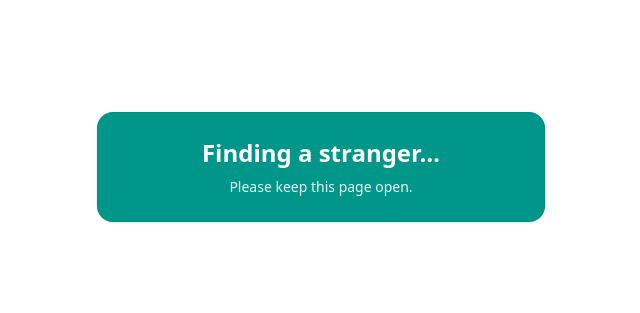
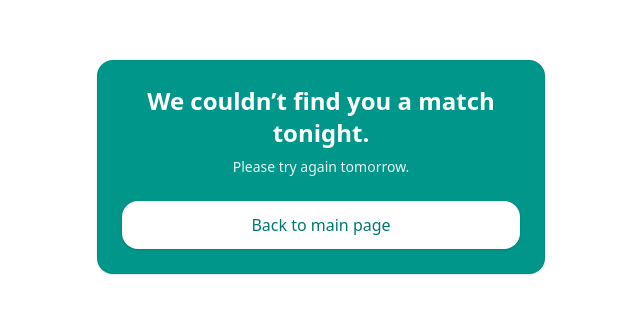
Before and after one commit to kenjoalforque-beep/hi-stranger-davao, a Next.js app: page /wait in a window 1280 px wide. Shown: the part 233-546 px from the top of the page, without its empty margins (319-959 px from the left). Built offline with nearby package versions, Linux system fonts and the light colour scheme.

Commit message:
Finalize cutoffs + end messages + wait page no-match handling

```diff
--- a/app/api/end/route.ts
+++ b/app/api/end/route.ts
@@ -22,8 +22,16 @@ export async function POST(req: Request) {
   const room_id = body?.room_id;
   const user_token = body?.user_token;
 
+  // ✅ NEW: mode controls whether this counts toward the nightly self-end limit
+  // "user"  = user clicked End chat (counts + enforces limit)
+  // "system" = auto-close at 10PM (does NOT count, does NOT enforce limit)
+  const mode: "user" | "system" = body?.mode === "system" ? "system" : "user";
+
   if (!isUuid(room_id) || !isUuid(user_token)) {
-    return NextResponse.json({ ok: false, error: "invalid_payload" }, { status: 400 });
+    return NextResponse.json(
+      { ok: false, error: "invalid_payload" },
+      { status: 400 }
+    );
   }
 
   const admin = supabaseAdmin();
@@ -36,11 +44,18 @@ export async function POST(req: Request) {
     .maybeSingle();
 
   if (roomRes.error) {
-    return NextResponse.json({ ok: false, error: "db_error", details: roomRes.error.message }, { status: 500 });
+    return NextResponse.json(
+      { ok: false, error: "db_error", details: roomRes.error.message },
+      { status: 500 }
+    );
   }
 
   const room = roomRes.data;
-  if (!room) return NextResponse.json({ ok: false, error: "room_not_found" }, { status: 404 });
+  if (!room)
+    return NextResponse.json(
+      { ok: false, error: "room_not_found" },
+      { status: 404 }
+    );
 
   if (room.ended_at) {
     return NextResponse.json({ ok: true, ended: true });
@@ -53,7 +68,10 @@ export async function POST(req: Request) {
     .in("id", [room.a_queue_id, room.b_queue_id]);
 
   if (qRes.error) {
-    return NextResponse.json({ ok: false, error: "db_error", details: qRes.error.message }, { status: 500 });
+    return NextResponse.json(
+      { ok: false, error: "db_error", details: qRes.error.message },
+      { status: 500 }
+    );
   }
 
   const rows = qRes.data ?? [];
@@ -68,7 +86,28 @@ export async function POST(req: Request) {
     return NextResponse.json({ ok: false, error: "not_in_room" }, { status: 403 });
   }
 
-  // 3) Read current per-night count WITHOUT resetting it
+  // ✅ SYSTEM MODE: end the room WITHOUT touching night_limits
+  if (mode === "system") {
+    const endRes = await admin
+      .from("rooms")
+      .update({
+        ended_at: new Date().toISOString(),
+        ended_by_token: user_token,
+        ended_by_side: side,
+      })
+      .eq("id", room_id);
+
+    if (endRes.error) {
+      return NextResponse.json(
+        { ok: false, error: "db_error", details: endRes.error.message },
+        { status: 500 }
+      );
+    }
+
+    return NextResponse.json({ ok: true, ended: true, mode: "system" });
+  }
+
+  // 3) USER MODE: Read current per-night count WITHOUT resetting it
   const night_date = philippineDateISO();
 
   const readRes = await admin
@@ -79,7 +118,10 @@ export async function POST(req: Request) {
     .maybeSingle();
 
   if (readRes.error) {
-    return NextResponse.json({ ok: false, error: "db_error", details: readRes.error.message }, { status: 500 });
+    return NextResponse.json(
+      { ok: false, error: "db_error", details: readRes.error.message },
+      { status: 500 }
+    );
   }
 
   let currentCount = Number(readRes.data?.self_end_count ?? 0);
@@ -91,7 +133,10 @@ export async function POST(req: Request) {
       .insert({ user_token, night_date, self_end_count: 0 });
 
     if (ins.error) {
-      return NextResponse.json({ ok: false, error: "db_error", details: ins.error.message }, { status: 500 });
+      return NextResponse.json(
+        { ok: false, error: "db_error", details: ins.error.message },
+        { status: 500 }
+      );
     }
 
     currentCount = 0;
@@ -112,7 +157,10 @@ export async function POST(req: Request) {
     .eq("id", room_id);
 
   if (endRes.error) {
-    return NextResponse.json({ ok: false, error: "db_error", details: endRes.error.message }, { status: 500 });
+    return NextResponse.json(
+      { ok: false, error: "db_error", details: endRes.error.message },
+      { status: 500 }
+    );
   }
 
   // 5) Increment per-night count
@@ -125,8 +173,11 @@ export async function POST(req: Request) {
     .eq("night_date", night_date);
 
   if (incRes.error) {
-    return NextResponse.json({ ok: false, error: "db_error", details: incRes.error.message }, { status: 500 });
+    return NextResponse.json(
+      { ok: false, error: "db_error", details: incRes.error.message },
+      { status: 500 }
+    );
   }
 
-  return NextResponse.json({ ok: true, ended: true, self_end_count: newCount, night_date });
+  return NextResponse.json({ ok: true, ended: true, self_end_count: newCount, night_date, mode: "user" });
 }
--- a/app/page.tsx
+++ b/app/page.tsx
@@ -2,7 +2,7 @@
 
 import { useEffect, useState } from "react";
 
-type Status = "open" | "entry_closed" | "matching_closed" | "closed";
+type Status = "open" | "entry_closed" | "closed";
 
 function getPhilippineNowParts() {
   const now = new Date();
@@ -234,16 +234,18 @@ export default function Page() {
       const data = await res.json().catch(() => null);
 
       if (!res.ok || !data?.ok) {
+
         const msg =
   data?.error === "entry_closed"
-            ? "Entry is closed for tonight."
-            : data?.error === "matching_closed"
-            ? "Matching is closed for tonight."
+    ? "Matching is now closed for tonight."
     : data?.error === "closed"
     ? "Come back at 9:00 PM."
     : data?.error === "invalid_payload"
     ? "Please select both options."
     : "Something went wrong. Please try again.";
+
+
+
         setJoinError(msg);
         return;
       }
@@ -332,8 +334,6 @@ export default function Page() {
   {status === "open"
     ? "Open"
     : status === "entry_closed"
-    ? "Entry closed"
-    : status === "matching_closed"
     ? "Matching closed"
     : "Closed"}
 </span>
@@ -439,16 +439,24 @@ export default function Page() {
           >
             {joining
   ? "Joining…"
-              : ready
+  : status === "open" && ready
   ? "Find a Stranger"
   : status === "open"
   ? "Select your options to continue"
   : status === "entry_closed"
-              ? "Entry closed for tonight"
-              : status === "matching_closed"
-              ? "Matching closed"
+  ? "Matching is now closed for tonight"
   : "Come back at 9:00 PM"}
+
 </button>
+
+          {!joining && status === "entry_closed" && (
+  <p className="mt-3 text-sm text-gray-700 text-center">
+    Please come back tomorrow to find a match.
+  </p>
+)}
+
+
+
 
           {joinError ? (
             <div className="mt-3 rounded-2xl border border-red-200 bg-red-50 p-3 text-sm text-red-700">
--- a/app/room/[id]/page.tsx
+++ b/app/room/[id]/page.tsx
@@ -556,7 +556,7 @@ export default function RoomPage() {
     const subtitle =
       endedReason === "system"
         ? "Thank you for chatting tonight. See you tomorrow."
-        : "Try to find another partner.";
+        : "Try to find a new match.";
 
 
     return (
--- a/app/wait/page.tsx
+++ b/app/wait/page.tsx
@@ -1,17 +1,97 @@
 "use client";
 
-import { Suspense, useEffect } from "react";
+import { Suspense, useEffect, useMemo, useRef, useState } from "react";
 import { useSearchParams } from "next/navigation";
+
+type WaitState = "searching" | "no_match" | "closed";
+
+function getManilaNowParts() {
+  const now = new Date();
+
+  const tf = new Intl.DateTimeFormat("en-US", {
+    timeZone: "Asia/Manila",
+    hour: "2-digit",
+    minute: "2-digit",
+    second: "2-digit",
+    hour12: false,
+  });
+
+  const tp = tf.formatToParts(now).reduce<Record<string, string>>((a, p) => {
+    if (p.type !== "literal") a[p.type] = p.value;
+    return a;
+  }, {});
+
+  const hh = Number(tp.hour ?? "0");
+  const mm = Number(tp.minute ?? "0");
+  const ss = Number(tp.second ?? "0");
+  return { hh, mm, ss };
+}
+
+function isAfterManilaTime(h: number, m: number) {
+  const { hh, mm } = getManilaNowParts();
+  return hh > h || (hh === h && mm >= m);
+}
 
 function WaitInner() {
   const searchParams = useSearchParams();
   const queueId = searchParams.get("qid");
 
-  useEffect(() => {
-    if (!queueId) return;
+  const [state, setState] = useState<WaitState>("searching");
 
-    // Poll matching API
-    const interval = setInterval(async () => {
+  // Keep refs so timers can stop safely
+  const pollRef = useRef<any>(null);
+  const timeRef = useRef<any>(null);
+  const stoppedRef = useRef(false);
+
+  function stopAllTimers() {
+    if (stoppedRef.current) return;
+    stoppedRef.current = true;
+
+    if (pollRef.current) clearInterval(pollRef.current);
+    if (timeRef.current) clearInterval(timeRef.current);
+
+    pollRef.current = null;
+    timeRef.current = null;
+  }
+
+  // Decide which state we should be in based on Manila time
+  function applyTimeRules() {
+    // 10:00 PM cutoff (hard close)
+    if (isAfterManilaTime(22, 0)) {
+      stopAllTimers();
+      setState("closed");
+      return true;
+    }
+
+    // 9:50 PM cutoff (stop trying to match)
+    if (isAfterManilaTime(21, 50)) {
+      stopAllTimers();
+      setState("no_match");
+      return true;
+    }
+
+    return false;
+  }
+
+ useEffect(() => {
+  if (!queueId) {
+    setState("no_match");
+    return;
+  }
+
+    // If already past cutoff when page loads, apply immediately.
+    if (applyTimeRules()) return;
+
+    // Check time every second (lightweight)
+    timeRef.current = setInterval(() => {
+      applyTimeRules();
+    }, 1000);
+
+    // Poll matching API (only while searching)
+    pollRef.current = setInterval(async () => {
+      // If time rule already switched state, do nothing
+      if (stoppedRef.current) return;
+
       try {
         const res = await fetch("/api/match", {
           method: "POST",
@@ -23,7 +103,7 @@ function WaitInner() {
         const data = await res.json().catch(() => null);
 
         if (res.ok && data?.ok && data?.room_id) {
-          clearInterval(interval);
+          stopAllTimers();
           window.location.href = `/room/${data.room_id}`;
         }
       } catch {
@@ -31,18 +111,52 @@ function WaitInner() {
       }
     }, 2000);
 
-    return () => clearInterval(interval);
+    return () => stopAllTimers();
+    // eslint-disable-next-line react-hooks/exhaustive-deps
   }, [queueId]);
+
+  const ui = useMemo(() => {
+    if (state === "closed") {
+      return {
+        title: "Chat has ended.",
+        subtitle: "Thank you for chatting tonight. See you tomorrow.",
+        showSpinner: false,
+      };
+    }
+
+    if (state === "no_match") {
+      return {
+        title: "We couldn’t find you a match tonight.",
+        subtitle: "Please try again tomorrow.",
+        showSpinner: false,
+      };
+    }
+
+    return {
+      title: "Finding a stranger…",
+      subtitle: "Please keep this page open.",
+      showSpinner: true,
+    };
+  }, [state]);
 
   return (
     <main className="min-h-screen bg-white flex items-center justify-center p-6">
       <div className="w-full max-w-md rounded-2xl border border-teal-700/30 bg-teal-600 p-6 shadow-sm text-center">
-        <h1 className="text-2xl font-semibold text-white">
-          Finding a stranger…
-        </h1>
-        <p className="mt-2 text-sm text-white/90">
-          Please keep this page open.
-        </p>
+        <h1 className="text-2xl font-semibold text-white">{ui.title}</h1>
+        <p className="mt-2 text-sm text-white/90">{ui.subtitle}</p>
+
+        {ui.showSpinner ? (
+          <div className="mt-5 flex justify-center">
+            <div className="h-6 w-6 rounded-full border-2 border-white/40 border-t-white animate-spin" />
+          </div>
+        ) : (
+          <button
+            className="mt-6 w-full rounded-2xl bg-white py-3 text-teal-700 font-medium shadow-sm hover:shadow-md active:scale-[0.98] transition"
+            onClick={() => (window.location.href = "/")}
+          >
+            Back to main page
+          </button>
+        )}
       </div>
     </main>
   );
```
Also changed, not shown: app/apple-touch-icon.png (deleted). Lines whose indentation alone changed are shown as unchanged.
